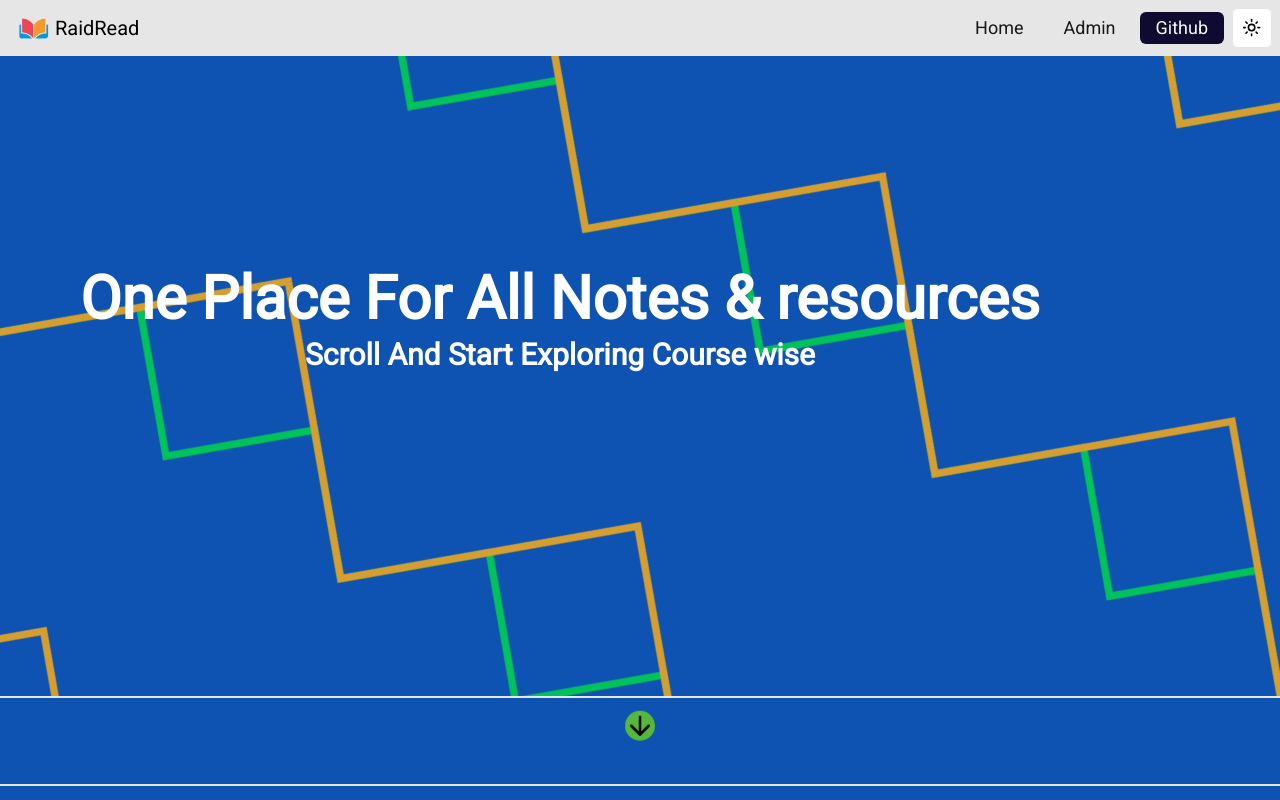
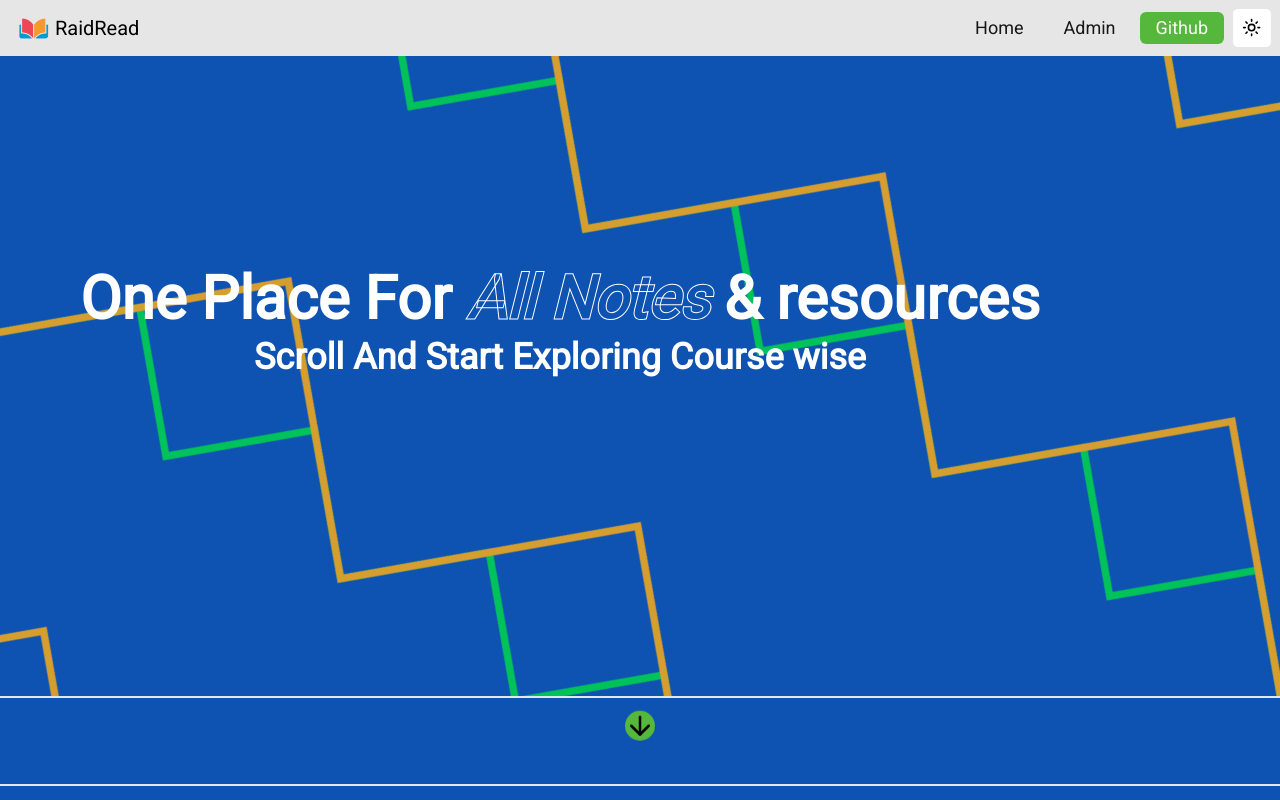
Before and after one commit to anisharaz/resourcesite, a Next.js app: page / in a window 1280 px wide. Shown: the top 800 px of the page. Built offline with nearby package versions, Linux system fonts and the light colour scheme; no server answers; the database is empty.

Commit message:
UPDATE: UI and colors

```diff
--- a/app/components/HomePage/HomePage.scss
+++ b/app/components/HomePage/HomePage.scss
@@ -5,16 +5,9 @@
   background-size: cover;
   background-position: 0%;
 }
-.Da {
-  background-image: url("./assets/bgImage.svg");
-  object-fit: cover;
-  background-repeat: no-repeat;
-  background-size: cover;
-  background-position: 0%;
+
+.stroke {
+  font-style: italic;
+  -webkit-text-stroke-color: rgb(255, 255, 255);
+  -webkit-text-stroke-width: 1px;
 }
-
-.HeroText {
-  // background: linear-gradient(120deg, #ffffff, #000000, #21d61b);
-  // -webkit-background-clip: text;
-  // -webkit-text-fill-color: transparent;
-}
--- a/app/components/HomePage/components/Hero.tsx
+++ b/app/components/HomePage/components/Hero.tsx
@@ -8,9 +8,12 @@ export default async function Hero() {
         src={bgImage}
         alt="image"
       />
-      <div className="HeroText absolute text-3xl md:text-5xl lg:text-6xl top-12 md:top-1/3 left-7 md:left-20 font-extrabold flex flex-col gap-2 md:text-center">
-        <div>One Place For All Notes & resources</div>
-        <div className="text-base md:text-2xl lg:text-3xl">
+      <div className="absolute text-3xl md:text-5xl lg:text-6xl top-12 md:top-1/3 left-7 md:left-20 font-extrabold flex flex-col gap-2 md:text-center">
+        <div>
+          One Place For{" "}
+          <span className="stroke text-transparent">All Notes</span> & resources
+        </div>
+        <div className="text-xl md:text-2xl lg:text-4xl">
           Scroll And Start Exploring Course wise
         </div>
       </div>
--- a/app/components/navbar/navbar.tsx
+++ b/app/components/navbar/navbar.tsx
@@ -26,7 +26,7 @@ const Navbar = function () {
             Admin
           </Link>
         </Button>
-        <Button size={"nav"}>
+        <Button size={"nav"} variant={"my_default"}>
           <Link
             href={"https://github.com/anisharaz/resourcesite.git"}
             target="_blank"
--- a/components/ui/button.tsx
+++ b/components/ui/button.tsx
@@ -22,6 +22,8 @@ const buttonVariants = cva(
         link: "text-neutral-900 underline-offset-4 hover:underline dark:text-neutral-50",
         moduleNav:
           "text-black underline-offset-4 hover:underline dark:text-black",
+        my_default:
+          "bg-lacc text-neutral-50 hover:bg-lacc/70 dark:bg-dacc dark:text-neutral-900 dark:hover:bg-dacc/80",
       },
       size: {
         default: "h-10 px-4 py-2",
```
